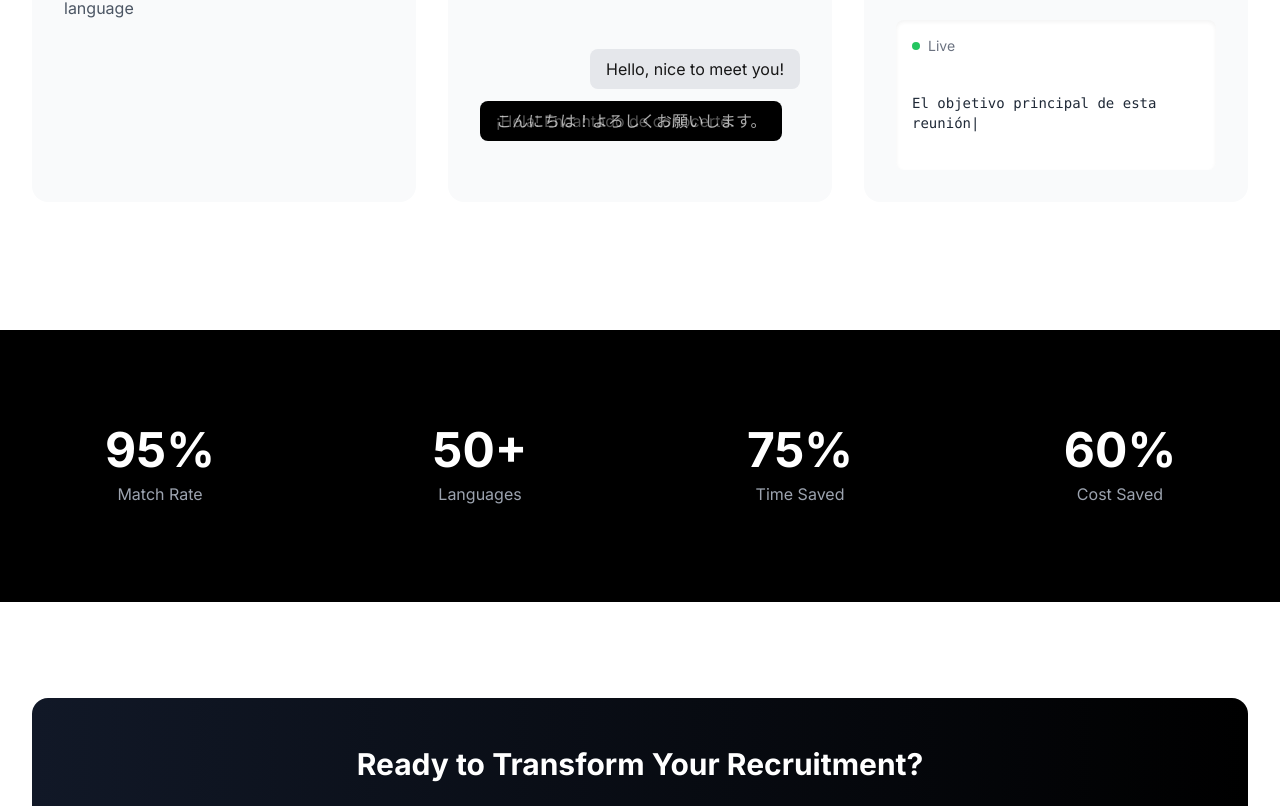
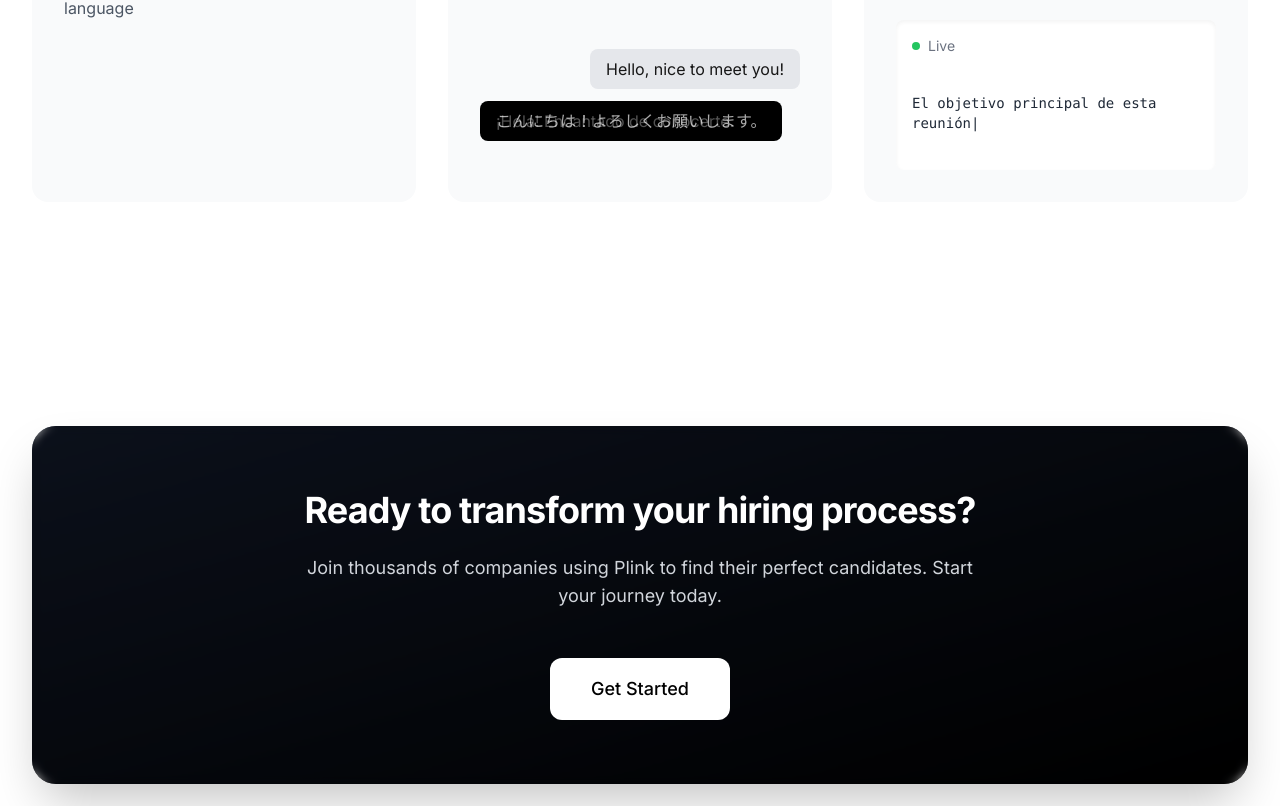
Before and after one commit to BobbyWang0120/glint_windsurf, a Next.js app: page / in a window 1280 px wide. Shown: the part 1991-2797 px from the top of the page. Built offline with nearby package versions, Linux system fonts and the light colour scheme.

Commit message:
删除了介绍页的Stats部分，添加了页脚，改名为Plink

```diff
--- a/src/app/components/Navbar.tsx
+++ b/src/app/components/Navbar.tsx
@@ -12,7 +12,7 @@
         <div className="flex justify-between h-16 items-center">
           <div className="flex-shrink-0">
             <Link href="/" className="text-xl font-semibold hover:text-gray-600 transition-colors">
-              AI Talent Hub
+              Plink
             </Link>
           </div>
           <div className="flex items-center space-x-4">
--- a/src/app/layout.tsx
+++ b/src/app/layout.tsx
@@ -7,7 +7,7 @@
 const inter = Inter({ subsets: ["latin"] });
 
 export const metadata: Metadata = {
-  title: "AI Talent Hub",
+  title: "Plink",
   description: "AI-powered talent matching platform",
 };
 
--- a/src/app/page.tsx
+++ b/src/app/page.tsx
@@ -436,45 +436,45 @@
         </div>
       </div>
 
-      {/* Stats Section */}
-      <div className="bg-black text-white py-24">
-        <div className="max-w-7xl mx-auto px-4 sm:px-6 lg:px-8">
-          <div className="grid grid-cols-2 md:grid-cols-4 gap-8 md:gap-16">
-            <div className="text-center">
-              <div className="text-5xl font-bold mb-2">95%</div>
-              <div className="text-gray-400">Match Rate</div>
+      {/* CTA Section */}
+      <div className="max-w-7xl mx-auto px-4 sm:px-6 lg:px-8 py-24">
+        <div className="bg-gradient-to-br from-gray-900 to-black rounded-3xl text-white p-12 sm:p-16 shadow-2xl relative overflow-hidden">
+          <div className="absolute inset-0 bg-black/30 backdrop-blur-sm"></div>
+          <div className="relative">
+            <div className="sm:text-center">
+              <h2 className="text-3xl font-bold tracking-tight text-white sm:text-4xl">
+                Ready to transform your hiring process?
+              </h2>
+              <p className="mt-6 mx-auto max-w-2xl text-lg text-gray-300">
+                Join thousands of companies using Plink to find their perfect candidates. Start your journey today.
+              </p>
             </div>
-            <div className="text-center">
-              <div className="text-5xl font-bold mb-2">50+</div>
-              <div className="text-gray-400">Languages</div>
-            </div>
-            <div className="text-center">
-              <div className="text-5xl font-bold mb-2">75%</div>
-              <div className="text-gray-400">Time Saved</div>
-            </div>
-            <div className="text-center">
-              <div className="text-5xl font-bold mb-2">60%</div>
-              <div className="text-gray-400">Cost Saved</div>
+            <div className="mt-12 sm:mx-auto sm:max-w-lg sm:flex sm:justify-center">
+              <button
+                onClick={login}
+                className="w-full sm:w-auto inline-flex items-center justify-center px-8 py-3 border border-transparent text-base font-medium rounded-xl text-black bg-white hover:bg-gray-100 transform hover:scale-105 transition-all duration-200 md:py-4 md:text-lg md:px-10"
+              >
+                Get Started
+              </button>
             </div>
           </div>
         </div>
       </div>
 
-      {/* CTA Section */}
-      <div className="max-w-7xl mx-auto px-4 sm:px-6 lg:px-8 py-24">
-        <div className="bg-gradient-to-r from-gray-900 to-black rounded-2xl text-white p-12 text-center">
-          <h2 className="text-3xl font-bold mb-6">Ready to Transform Your Recruitment?</h2>
-          <p className="text-lg text-gray-300 mb-8 max-w-2xl mx-auto">
-            Join thousands of companies who have already revolutionized their hiring process with AI.
-          </p>
-          <button
-            onClick={login}
-            className="bg-white text-black px-8 py-4 rounded-lg text-lg font-medium hover:bg-gray-100 transition-all transform hover:scale-105 duration-200"
-          >
-            Start Recruiting Now
-          </button>
+      {/* Footer */}
+      <footer className="bg-white">
+        <div className="max-w-7xl mx-auto py-12 px-4 sm:px-6 lg:px-8">
+          <div className="border-t border-gray-200 pt-8 flex flex-col items-center">
+            <div className="text-2xl font-bold text-gray-900 mb-2">Plink</div>
+            <p className="text-gray-500 text-sm text-center max-w-md">
+              Revolutionizing talent acquisition through AI-powered matching and real-time communication solutions.
+            </p>
+            <div className="mt-6 text-center">
+              <p className="text-sm text-gray-400"> 2024 Plink. All rights reserved.</p>
+            </div>
+          </div>
         </div>
-      </div>
+      </footer>
     </div>
   );
 }
```
